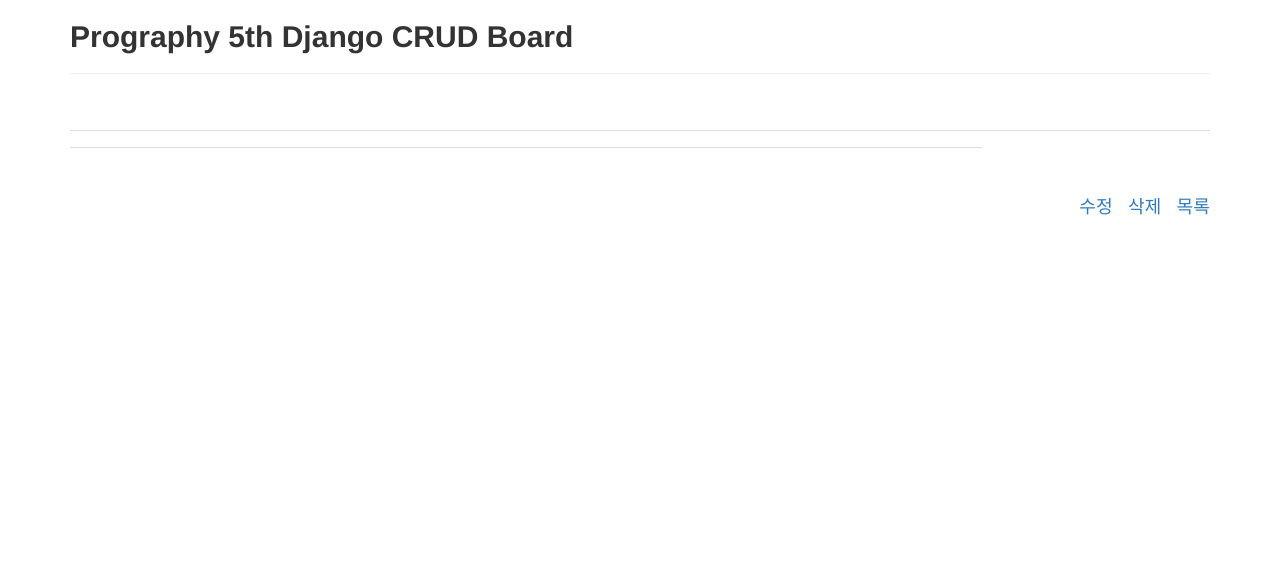
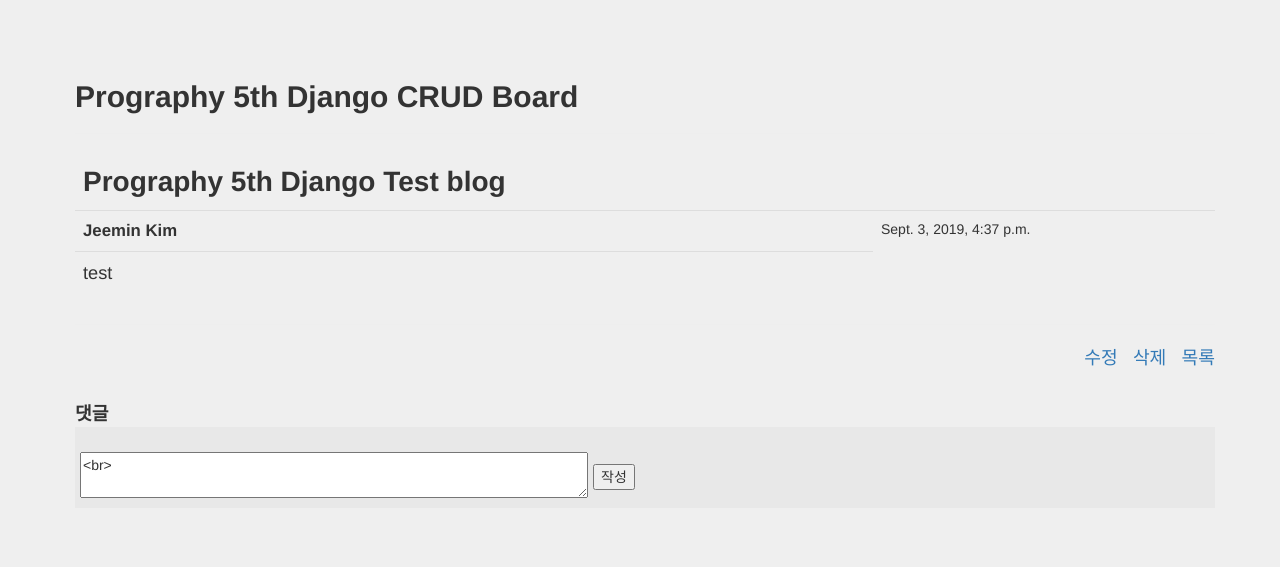
Before and after one commit to PrrrStar/Dongurami_Board, a Django app: template myproject/myapp/templates/myapp/post_detail.html in a window 1280 px wide. Shown: the top 567 px of the page. Run offline with Django 3.2, Linux system fonts and the light colour scheme; the template is opened without the code that fills it: values that come from a table or form of the project are taken from there, others are empty; data comes from the database, SQL or seed files in the repository; some libraries are stand-ins or nearby versions.

Commit message:
댓글보기 추가 (댓글추가기능 오류)

```diff
--- a/myproject/myapp/admin.py
+++ b/myproject/myapp/admin.py
@@ -1,6 +1,7 @@
 from django.contrib import admin
-from .models import myDB
+from .models import Board_DB,Comment_DB
 
 # Register your models here.
 
-admin.site.register(myDB)
+admin.site.register(Board_DB)
+admin.site.register(Comment_DB)
--- a/myproject/myapp/models.py
+++ b/myproject/myapp/models.py
@@ -4,7 +4,7 @@ from __future__ import unicode_literals
 from django.db import models
 
 # Create your models here.
-class myDB(models.Model):
+class Board_DB(models.Model):
     title = models.CharField(max_length=400)
     tag = models.CharField(max_length=50)
     writer = models.CharField(max_length=120, null=True, default='')
@@ -20,3 +20,14 @@ class myDB(models.Model):
     def hit_value(self):
         self.hits = self.hits +1
         self.save()
+
+class Comment_DB(models.Model):
+    c_post = models.ForeignKey('Board_DB',related_name='comments', on_delete=models.CASCADE)
+    c_writer = models.CharField(max_length=10, default='익명')
+    c_contents = models.TextField(null=False, default='')
+    c_date = models.DateTimeField(auto_now_add=True)
+    c_like = models.IntegerField(default=0)
+    c_dislike = models.IntegerField(default=0)
+
+    def __str__(self):
+        return self.c_contents
--- a/myproject/myapp/templates/myapp/post_detail.html
+++ b/myproject/myapp/templates/myapp/post_detail.html
@@ -34,6 +34,44 @@
     }
 </script>
 
+<style>
+    body {
+        background-color: #efefef;
+        padding: 60px;
+    }
+
+    .comment_table {
+        width: 100%;
+        vertical-align: middle;
+        background-color: #e8e8e8;
+
+    }
+
+    .comment_table td {
+        padding-top: 5px;
+        padding-bottom: 5px;
+        padding-left: 5px;
+    }
+
+    .c_writer {
+        font-weight: bold;
+        font-size: 110%;
+    }
+
+    .c_date {
+        width: 100%;
+        border-bottom: 1px solid #dfdfdf;
+        font-size: 80%;
+        color: #bcbcbc;
+    }
+
+    .c_contents {
+        width: 400px;
+    }
+</style>
+
+<form method="post">
+
     <body>
         <div class="container">
             <h2><B>Prography 5th Django CRUD Board</B></h2>
@@ -42,30 +80,59 @@
             <table class="table">
                 <thead>
                     <tr>
-                    <td>
-                        <h3>{{post.title}}</h3>
-                    </td>
+                        <td style="width:70%;font-weight: bold;font-size: 200%;">{{post.title}}</td>
                     </tr>
                     <tr>
-                    <td style="width:80%">{{post.writer}}</td>
-                    <td style="width:20%">{{post.date}}</td>
+                        <td style="width:70%;font-weight: bold;font-size: 120%;">{{post.writer}}</td>
+                        <td style="width:30%">{{post.date}}</td>
                     </tr>
                 </thead>
 
                 <tbody>
                     <tr>
-                    <td>{{post.contents|linebreaks}}</td>
+                        <td style="font-size:130%">{{post.contents|linebreaks}}</td>
                     </tr>
                 </tbody>
 
-
             </table>
-
+            <hr>
             <p style="text-align:right; font-size:130%">
                 <a id='post_edit' onclick="editFunc()">수정</a> &nbsp;
                 <a id='post_delete' onclick="deleteFunc()">삭제</a> &nbsp;
                 <a href="{% url "post_list" %}">목록</a>
             </p>
+
+            <br>
+
+            <b style="font-size:130%; font-weight:bold">댓글</b>
+            <div class="comment_table">
+                <table>
+                    {%for comment in post.comments.all %}
+                    <tr class='c_date'>
+                        <td>{{comment.c_date}}</td>
+                    </tr>
+                    <tr class='c_writer'>
+                        <td>{{comment.c_writer}}</td>
+                    </tr>
+                    <tr class='c_comment'>
+                        <td>{{comment.c_contents|linebreaks}}</td>
+                    </tr>
+                    {%endfor%}
+                </table>
+
+                <br>
+                <table class="comment_post">
+                    {% csrf_token %}
+                    <tr class='c_contents'>
+                        <td>{{form.c_contents|linebreaksbr}}</td>
+                        <td><button id="comment_btn" type="submit">작성</button></td>
+                    </tr>
+                </table>
+            </div>
+
+
+        </div>
     </body>
+</form>
 
 </html>
--- a/myproject/myapp/urls.py
+++ b/myproject/myapp/urls.py
@@ -15,4 +15,5 @@ urlpatterns = [
     path(r'^new', views.post_add, name='post_new'),
     path(r'^edit/(?P<pk>\d+)$', views.post_edit, name='post_edit'),
     path(r'^delete/(?P<pk>\d+)$', views.post_delete, name='post_delete'),
+
 ]
--- a/myproject/myapp/views.py
+++ b/myproject/myapp/views.py
@@ -1,28 +1,47 @@
 # -*- coding: utf-8 -*-
 from __future__ import unicode_literals
-
+from django.forms import ModelForm, Textarea
 from django.shortcuts import render, redirect, get_object_or_404
-from django.forms import ModelForm
-
-from myapp.models import myDB
+from myapp.models import Board_DB, Comment_DB
 
 # Create your views here.
 
 class PostsForm(ModelForm):
     class Meta:
-        model = myDB
+        model = Board_DB
         fields = ['id', 'title', 'writer','contents','pwd']
+
+class CommentForm(ModelForm):
+    class Meta:
+        model = Comment_DB
+        fields = ['c_contents']
+
+        widgets={
+            'c_contents':Textarea(attrs={'cols':60,'rows':2}),
+
+        }
 
 
 def post_list(request, template_name='myapp/post_list.html'):
-    posts = myDB.objects.all()
+    posts = Board_DB.objects.all()
     data = {}
     data['object_list'] = posts
     return render(request, template_name, data)
 
 def post_detail(request, pk, template_name='myapp/post_detail.html'):
-    post = myDB.objects.get(pk = pk)
-    return render(request, template_name, {'post':post})
+
+    post = get_object_or_404(Board_DB, pk=pk)
+    if request.method == "POST":
+        form = CommentForm(request.POST or None, instance=post)
+        if form.is_valid():
+            comment = form.save(commit=False)
+          #  comment.c_writer = request.user
+            comment.post = post
+            comment.save()
+            return redirect('post_detail', pk= pk)
+    else:
+        form = CommentForm()
+    return render(request, template_name, {'post':post, 'form':form})
 
 def post_add(request, template_name='myapp/post_add.html'):
     form = PostsForm(request.POST or None)
@@ -31,16 +50,16 @@ def post_add(request, template_name='myapp/post_add.html'):
         return redirect('post_list')
     return render(request, template_name, {'form': form})
 
+
+def post_delete(request, pk):
+    post = get_object_or_404(Board_DB, pk=pk)
+    post.delete()
+    return redirect('post_list')
+
 def post_edit(request, pk, template_name='myapp/post_add.html'):
-    post = get_object_or_404(myDB, pk=pk)
+    post = get_object_or_404(Board_DB, pk=pk)
     form = PostsForm(request.POST or None, instance=post)
     if form.is_valid():
         form.save()
         return redirect('post_list')
     return render(request, template_name, {'form': form})
-
-
-def post_delete(request, pk):
-    post = get_object_or_404(myDB, pk=pk)
-    post.delete()
-    return redirect('post_list')
```
Also changed, not shown: myproject/db.sqlite3, myproject/myapp/migrations/0005_auto_20190907_0011.py (added), myproject/myapp/migrations/0006_auto_20190907_0027.py (added), myproject/myapp/migrations/0007_auto_20190907_0223.py (added). Lines whose indentation alone changed are shown as unchanged.
